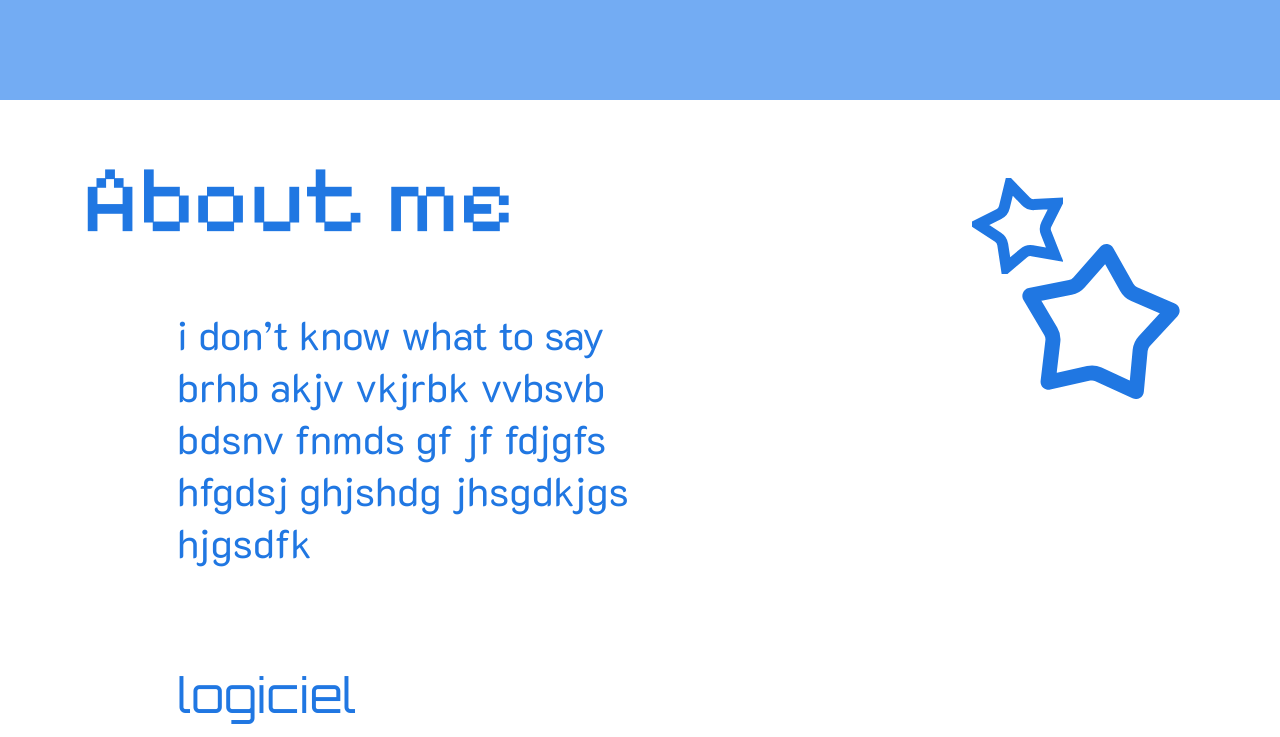
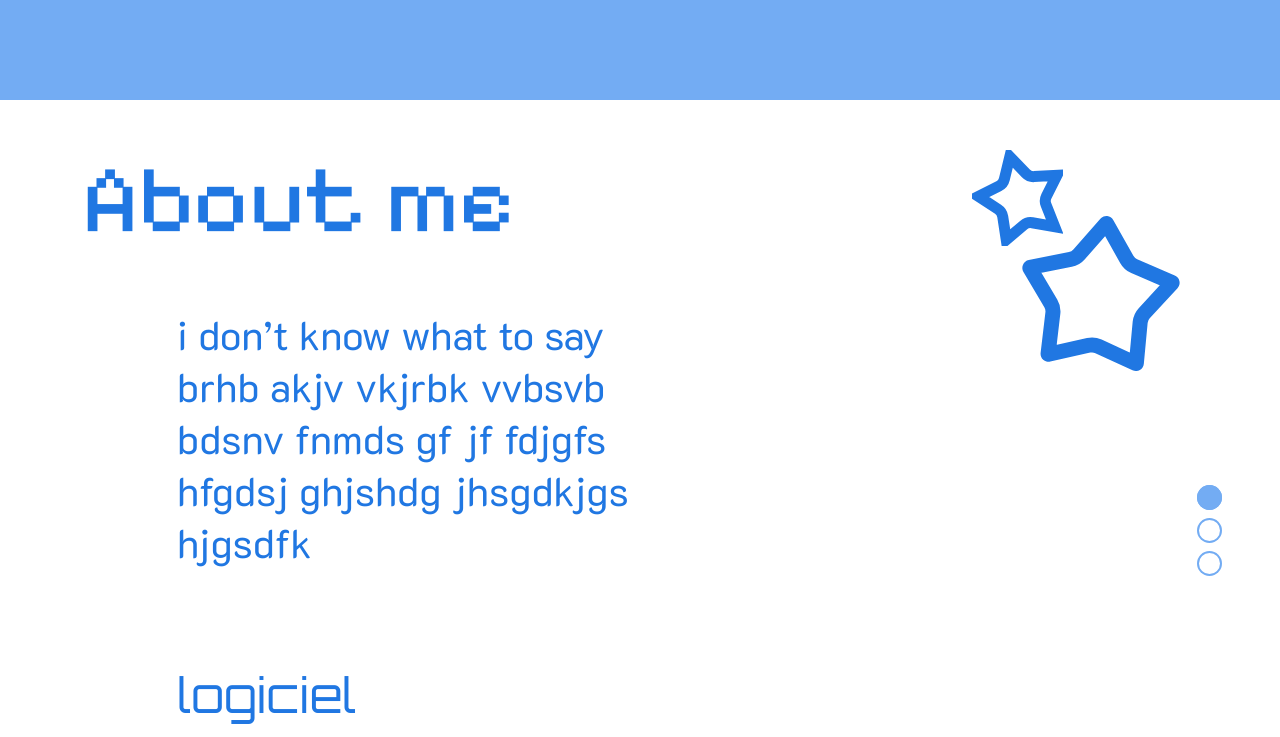
Before and after one commit to claraEko/portfolilo, a website built with Parcel: page src/index.html in a window 1280 px wide. Shown: the part 700-1437 px from the top of the page. Built offline with nearby package versions, Linux system fonts and the light colour scheme; a web font is replaced by a local one.

Commit message:
scroll base

```diff
--- a/src/index.html
+++ b/src/index.html
@@ -16,6 +16,7 @@
   </head>
   <body>
     <!-- intro  -->
+    <div class="section">
       <div class="first">
         <div class="first-big-titles">
           <div class="first-big-title-blue">eko0</div>
@@ -23,7 +24,25 @@
         </div>
         <div class="first-medium-title">portfolio</div>
       </div>
+    </div>
+    <!-- nav -->
+
+    <div class="dot-container">
+      <div class="dot-container-inner">
+        <nav id="dot">
+          <ul>
+            <li class="active"><a href="#aboutme"></a></li>
+            <li><a href="#customize-product-card"></a></li>
+            <li><a href="#logo-type-card"></a></li>
+            <!-- <li><a href="#section4"></a></li>
+        <li><a href="#section5"></a></li>
+        <li><a href="#section6"></a></li> -->
+          </ul>
+        </nav>
+      </div>
       <!-- About me -->
+
+      <div class="section">
         <div id="aboutme">
           <div class="container">
             <div class="row">
@@ -35,8 +54,8 @@
               <div class="col-6 offset-1">
                 <div class="aboutme-text">
                   i don’t know what to say <br />
-            brhb akjv vkjrbk vvbsvb bdsnv fnmds gf jf fdjgfs hfgdsj ghjshdg
-            jhsgdkjgs hjgsdfk
+                  brhb akjv vkjrbk vvbsvb bdsnv fnmds gf jf fdjgfs hfgdsj
+                  ghjshdg jhsgdkjgs hjgsdfk
                 </div>
               </div>
               <div class="aboutme-star">
@@ -49,18 +68,6 @@
                   </div>
                 </div>
               </div>
-        <!-- <div class="col-3 offset-2">
-          <div class="aboutme-star">
-            <div class="aboutme-stars">
-              <div class="aboutme-smal-star">
-                <img src="icon/smal-star.svg" alt="" />
-              </div>
-              <div class="aboutme-big-star">
-                <img src="icon/big-star.svg" alt="" />
-              </div>
-            </div>
-          </div>
-        </div> -->
             </div>
           </div>
 
@@ -74,21 +81,35 @@
           <div class="container">
             <div class="row">
               <div class="col-11 offset-1">
-
                 <div class="aboutme-logiciel">
                   <div class="aboutme-icon">
-              <a href="https://www.figma.com/fr-fr/"> <img class="figma" src="icon/Figma.svg" alt="" /></a>
+                    <a href="https://www.figma.com/fr-fr/">
+                      <img class="figma" src="icon/Figma.svg" alt=""
+                    /></a>
                   </div>
                   <div class="aboutme-icon">
-              <a href="https://code.visualstudio.com/"> <img class="VScode" src="icon/VScode.svg" alt="" /></a>
-
+                    <a href="https://code.visualstudio.com/">
+                      <img class="VScode" src="icon/VScode.svg" alt=""
+                    /></a>
                   </div>
                   <div class="aboutme-icon">
-              <a href="https://www.adobe.com/ch_fr/products/illustrator.html"><img class="Ai" src="icon/AI.svg" alt="" /></a></div>
+                    <a
+                      href="https://www.adobe.com/ch_fr/products/illustrator.html"
+                      ><img class="Ai" src="icon/AI.svg" alt=""
+                    /></a>
+                  </div>
                   <div class="aboutme-icon">
-              <a href="https://www.adobe.com/ch_fr/products/aftereffects/campaign/pricing.html?mv=search&mv2=paidsearch&sdid=G85SYKHF&ef_id=CjwKCAjwwLO_BhB2EiwAx2e-34wosuKQ3yWVxRNLzILa708TVAxwZWD3llQVT6asXu5a-inj2sDmMBoCxCoQAvD_BwE:G:s&s_kwcid=AL!3085!3!600350890788!e!!g!!adobe%20after%20effects!1437380373!58986640449&gad_source=1&gclid=CjwKCAjwwLO_BhB2EiwAx2e-34wosuKQ3yWVxRNLzILa708TVAxwZWD3llQVT6asXu5a-inj2sDmMBoCxCoQAvD_BwE"><img class="AE" src="icon/AE.svg" alt="" /></a></div>
+                    <a
+                      href="https://www.adobe.com/ch_fr/products/aftereffects/campaign/pricing.html?mv=search&mv2=paidsearch&sdid=G85SYKHF&ef_id=CjwKCAjwwLO_BhB2EiwAx2e-34wosuKQ3yWVxRNLzILa708TVAxwZWD3llQVT6asXu5a-inj2sDmMBoCxCoQAvD_BwE:G:s&s_kwcid=AL!3085!3!600350890788!e!!g!!adobe%20after%20effects!1437380373!58986640449&gad_source=1&gclid=CjwKCAjwwLO_BhB2EiwAx2e-34wosuKQ3yWVxRNLzILa708TVAxwZWD3llQVT6asXu5a-inj2sDmMBoCxCoQAvD_BwE"
+                      ><img class="AE" src="icon/AE.svg" alt=""
+                    /></a>
+                  </div>
                   <div class="aboutme-icon">
-              <a href="https://www.adobe.com/ch_fr/products/photoshop/landpa.html?mv=search&mv2=paidsearch&sdid=2XBSBWBF&ef_id=CjwKCAjwwLO_BhB2EiwAx2e-3xlMDEsIbjQkUTrbEIWinrVsc7V7EoW7hFzaEc88oLCiZ16hWxyLdBoC62AQAvD_BwE:G:s&s_kwcid=AL!3085!3!718052706917!e!!g!!adobe%20photoshop!1437380148!58986630169&gad_source=1&gclid=CjwKCAjwwLO_BhB2EiwAx2e-3xlMDEsIbjQkUTrbEIWinrVsc7V7EoW7hFzaEc88oLCiZ16hWxyLdBoC62AQAvD_BwE"><img class="PS" src="icon/PS.svg" alt="" /></a></div>
+                    <a
+                      href="https://www.adobe.com/ch_fr/products/photoshop/landpa.html?mv=search&mv2=paidsearch&sdid=2XBSBWBF&ef_id=CjwKCAjwwLO_BhB2EiwAx2e-3xlMDEsIbjQkUTrbEIWinrVsc7V7EoW7hFzaEc88oLCiZ16hWxyLdBoC62AQAvD_BwE:G:s&s_kwcid=AL!3085!3!718052706917!e!!g!!adobe%20photoshop!1437380148!58986630169&gad_source=1&gclid=CjwKCAjwwLO_BhB2EiwAx2e-3xlMDEsIbjQkUTrbEIWinrVsc7V7EoW7hFzaEc88oLCiZ16hWxyLdBoC62AQAvD_BwE"
+                      ><img class="PS" src="icon/PS.svg" alt=""
+                    /></a>
+                  </div>
                 </div>
               </div>
             </div>
@@ -105,8 +126,9 @@
               <div class="col-11 offset-1">
                 <div class="aboutme-contact">
                   <div class="aboutme-icon">
-              <a href="https://discordapp.com/users/1066304810921513000"><img class="discord" src="icon/discord.svg" alt="" /></a>
-
+                    <a href="https://discordapp.com/users/1066304810921513000"
+                      ><img class="discord" src="icon/discord.svg" alt=""
+                    /></a>
                   </div>
                   <div class="aboutme-icon">
                     <a
@@ -117,11 +139,14 @@
                   </div>
                   <div class="aboutme-icon">
                     <a href="mailto:eko00.5177@gmail.com">
-              <img class="mail" src="icon/mail.svg" alt="" /></div>
+                      <img class="mail" src="icon/mail.svg" alt="" />
                     </a>
+                  </div>
+
                   <div class="aboutme-icon">
-              <a href="https://linktr.ee/eko0_77"> <img class="linktree" src="icon/Linktree.svg" alt="" /></a>
-
+                    <a href="https://linktr.ee/eko0_77">
+                      <img class="linktree" src="icon/Linktree.svg" alt=""
+                    /></a>
                   </div>
                 </div>
               </div>
@@ -129,6 +154,8 @@
           </div>
           img sona
         </div>
+      </div>
+
       <!-- Project -->
       <div class="container">
         <div class="row">
@@ -137,16 +164,28 @@
           </div>
         </div>
       </div>
+      <div class="section">
+        <div id="customize-product-card">
           <extends
             src="project-card.html"
             locals='{"name":"Customize Product","date":"13.01.2025","img":"IMG/UID-CP-IM21-DelVecchioClara@2x copie.png","page":"customize-product.html"}'
-  ></extends>
+          >
+          </extends>
+        </div>
+      </div>
+      <div class="section">
+        <div class="log">
+          <div id="logo-type-card">
             <extends
               src="project-card.html"
               locals='{"name":"Logo Type","date":"28.10.2024","img":"IMG/logo-type/Plan de travail 6@4x-100.jpg","page":"customize-product.html"}'
             ></extends>
+          </div>
+        </div>
+      </div>
+    </div>
+
     <extends src="footer.html"></extends>
-
     <script src="js/main.js" type="module"></script>
   </body>
 </html>
--- a/src/js/main.js
+++ b/src/js/main.js
@@ -25,3 +25,35 @@ bigStar.addEventListener("mouseenter", bigRotateStars);
 bigStar.addEventListener("click", bigZoomStars);
 smalStar.addEventListener("mouseenter", smalRotateStars);
 smalStar.addEventListener("click", smalZoomStars);
+
+const dots = document.querySelectorAll("#dot ul li");
+const sections = [
+  document.querySelector("#aboutme"),
+  document.querySelector("#customize-product-card"),
+  document.querySelector("#logo-type-card"),
+];
+
+window.addEventListener("scroll", () => {
+  let currentIndex = -1;
+
+  sections.forEach((section, index) => {
+    const sectionTop = section.offsetTop;
+    const sectionHeight = section.offsetHeight;
+
+    if (window.scrollY >= sectionTop + window.innerHeight / 2) {
+      currentIndex = index;
+    }
+  });
+
+  if (currentIndex !== -1) {
+    dots.forEach((dot) => dot.classList.remove("active"));
+    dots[currentIndex].classList.add("active");
+  }
+});
+
+dots.forEach((dot, index) => {
+  dot.addEventListener("click", (e) => {
+    e.preventDefault();
+    sections[index].scrollIntoView({ behavior: "smooth" });
+  });
+});
--- a/src/scss/_base.scss
+++ b/src/scss/_base.scss
@@ -14,6 +14,11 @@ a {
   text-decoration: none;
 }
 
+li,
+ul {
+  list-style: none;
+}
+
 img,
 video {
   display: block;
@@ -22,6 +27,24 @@ html {
   scroll-behavior: smooth;
 }
 
+// html,
+// body {
+//   height: 100%; /* S'assurer que le body prend toute la hauteur de la fenêtre */
+//   overflow: hidden; /* Empêche le défilement global du body */
+// }
+// body {
+//   display: flex;
+//   flex-direction: column;
+//   scroll-snap-type: y mandatory; /* Applique le snap vertical */
+//   overflow-y: scroll; /* Permet le défilement vertical */
+// }
+// .section {
+//   height: 100vh; /* Chaque section prend 100% de la hauteur de la fenêtre */
+//   scroll-snap-align: start; /* Aligne chaque section au début de la vue */
+// }
+// .section {
+//   margin-top: 400px;
+// }
 @font-palette-values --Nabla-blue {
   font-family: Nabla;
   // couleurs personnalisées
--- a/src/scss/main.scss
+++ b/src/scss/main.scss
@@ -19,6 +19,8 @@ $container-max-widths: (
 @import "modules/img";
 @import "modules/project-explanation";
 @import "modules/project";
+@import "modules/test";
+
 // .row + .row {
 //   margin-top: 16px;
 // }
--- a/src/scss/modules/_aboutme.scss
+++ b/src/scss/modules/_aboutme.scss
@@ -25,7 +25,7 @@
   flex-direction: column;
   position: absolute;
   right: 100px;
-  bottom: -300px;
+  top: 20px;
 }
 .aboutme-big-star {
   display: flex;
--- /dev/null
+++ b/src/scss/modules/_test.scss
@@ -0,0 +1,59 @@
+/* nav */
+.dot-container {
+  position: relative;
+}
+.dot-container-inner {
+  position: absolute;
+  top: 0;
+  bottom: 0;
+  right: 25px;
+}
+#dot {
+  display: flex;
+  align-items: center;
+  justify-content: end;
+  position: sticky;
+  margin-right: 25px;
+  right: 20px;
+  top: 0;
+  height: 100vh;
+  //   transform: translateY(-50%);
+  //   z-index: 1000;
+}
+#dot li a {
+  width: 25px;
+  height: 25px;
+  background: rgba(115, 172, 243, 0.5);
+  border-radius: 15px;
+  margin: 8px;
+  display: block;
+}
+#dot li.active a {
+  background-color: var(--light-blue, #73acf3);
+}
+
+/* dot style */
+#dot li a {
+  background-color: transparent;
+  box-shadow: inset 0 0 0 2px var(--light-blue, #73acf3);
+  -webkit-transition: 0.3s ease;
+  transition: 0.3s ease;
+}
+
+#dot li a::after {
+  content: "";
+  position: absolute;
+  width: 100%;
+  background-color: var(--light-blue, #73acf3);
+  box-shadow: 0 0 1px var(--light-blue, #73acf3);
+  -webkit-transition: height 0.3s ease;
+  transition: height 0.3s ease;
+}
+
+#dot li a:hover {
+  background: rgba(115, 172, 243, 0.5);
+}
+
+#dot li.current a::after {
+  height: 100%;
+}
```
Also changed, not shown: src/customize-product.html (+1 -0 lines), src/footer.html (+0 -1 lines). Lines whose indentation alone changed are shown as unchanged.
